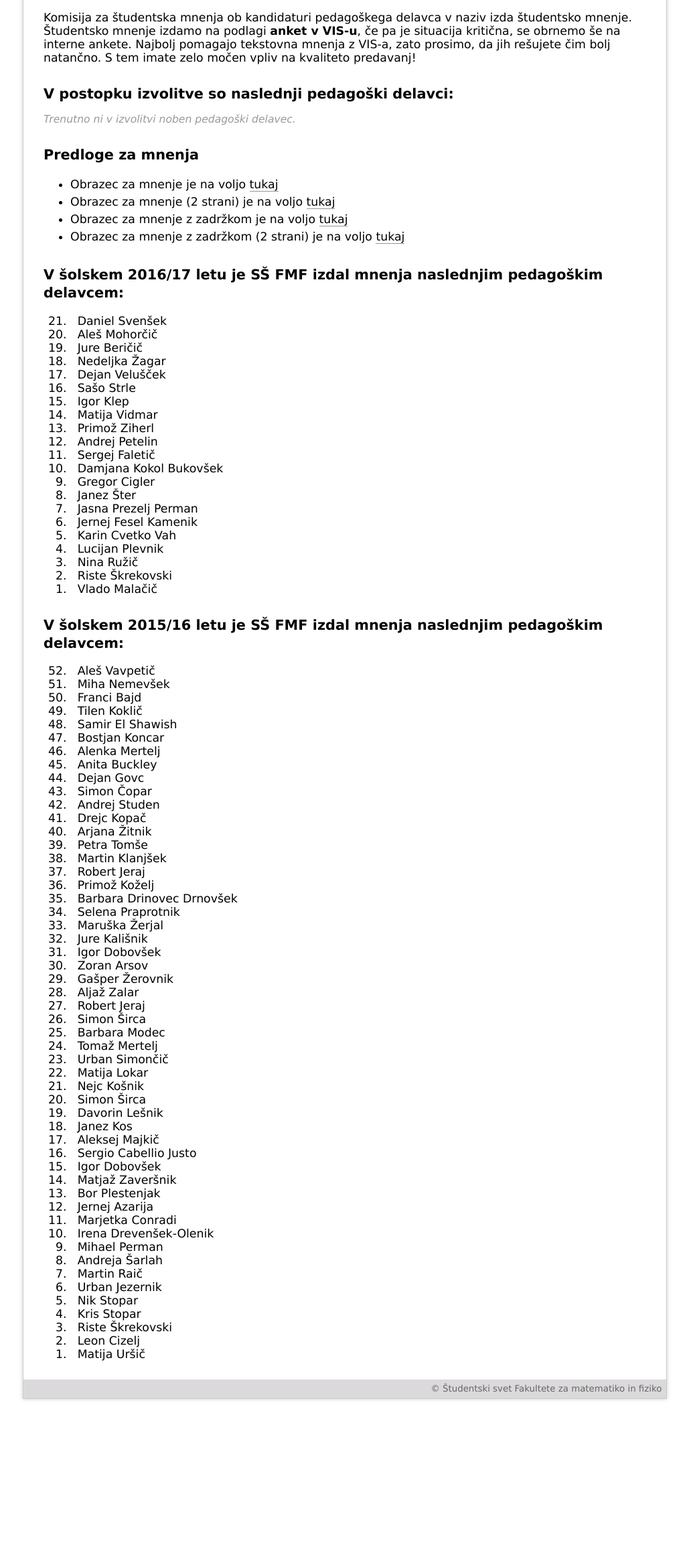
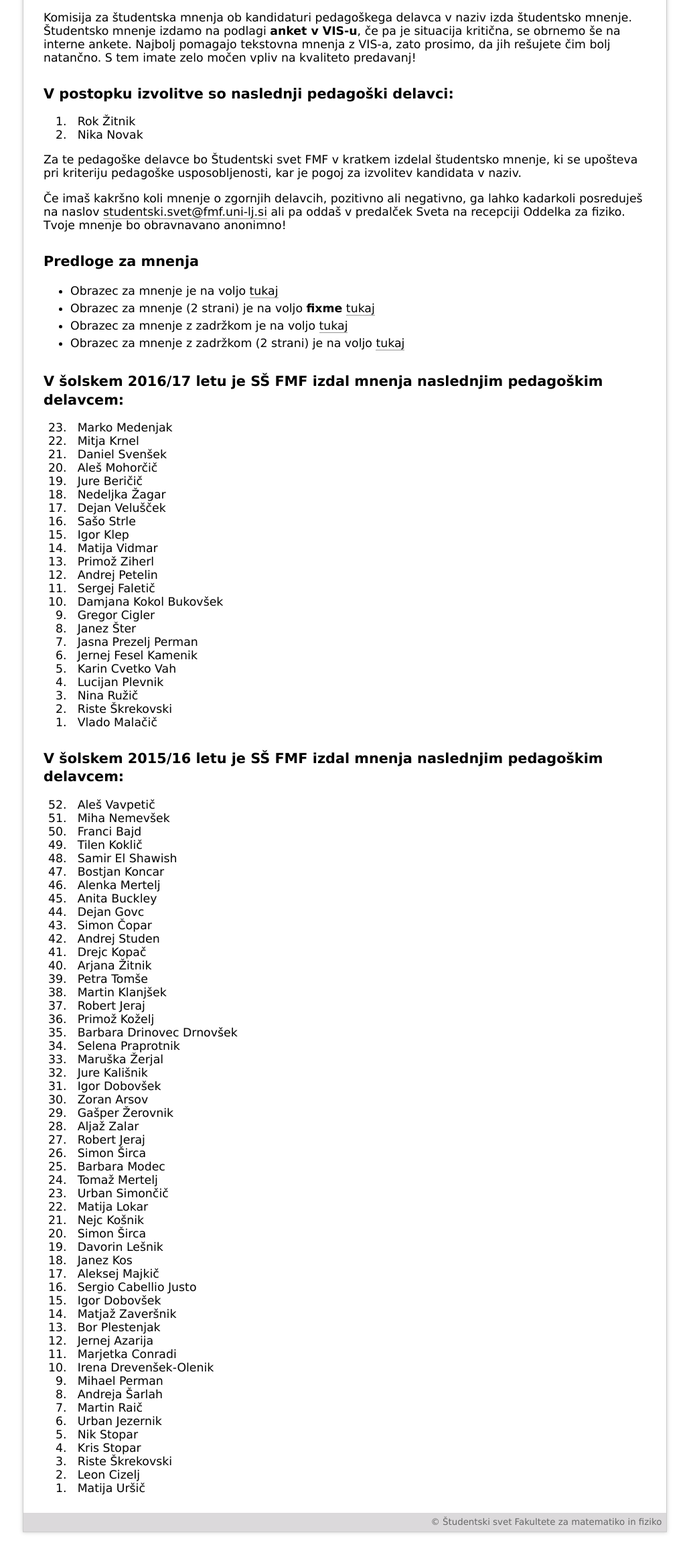
Before and after one commit to FMF-studenti/studentski-svet, a PHP site: page /mnenja in a window 1280 px wide. Shown: the part 231-2543 px from the top of the page at 67% size, without its empty margins (125-1154 px from the left). Before the commit the page ends 2321 px from the top, so only its background shows below. Run offline with PHP 8.4, Linux system fonts and the light colour scheme; some web fonts are replaced.

Commit message:
Nove izvolitve.

```diff
--- a/index.php
+++ b/index.php
@@ -45,7 +45,7 @@
 <!--
   <p>Trenutno v postopku izvolitve ni pedagoških delavcev. <a href="/mnenja">Več...<a></p>
 -->
-  <p>Trenutno je v postopku izvolitve <strong>0</strong> pedagoških delavcev. <a href="/mnenja">Več...<a></p>
+  <p>Trenutno sta v postopku izvolitve <strong>2</strong> pedagoška delavca. <a href="/mnenja">Več...<a></p>
   </div>
 </div>
 
--- a/mnenja.php
+++ b/mnenja.php
@@ -11,8 +11,10 @@ Najbolj pomagajo tekstovna mnenja z VIS-a, zato prosimo, da jih rešujete čim
 bolj natančno. S tem imate zelo močen vpliv na kvaliteto predavanj!
 
 <h2>V postopku izvolitve so naslednji pedagoški delavci:</h2>
-<p class="smallfont">Trenutno ni v izvolitvi noben pedagoški delavec.</p>
-<!-- <ol>
+<!--  <p class="smallfont">Trenutno ni v izvolitvi noben pedagoški delavec.</p> -->
+<ol>
+  <li>Rok Žitnik</li>
+  <li>Nika Novak</li>
 </ol>
 <p>Za te pedagoške delavce bo Študentski svet FMF v kratkem izdelal študentsko
 mnenje, ki se upošteva pri kriteriju pedagoške usposobljenosti, kar je pogoj za
@@ -20,18 +22,20 @@ izvolitev kandidata v naziv.</p>
 <p>Če imaš kakršno koli mnenje o zgornjih delavcih, pozitivno ali negativno, ga
 lahko kadarkoli posreduješ na naslov <a href="mailto:studentski.svet@fmf.uni-lj.si">
   studentski.svet@fmf.uni-lj.si</a> ali pa oddaš v predalček Sveta na recepciji
-Oddelka za fiziko. Tvoje mnenje bo obravnavano anonimno!</p> -->
+Oddelka za fiziko. Tvoje mnenje bo obravnavano anonimno!</p>
 
 <h2 id='templates'>Predloge za mnenja</h2>
 <ul>
   <li>Obrazec za mnenje je na voljo <a href="/dokumenti/mnenja_templates/obrazec_mnenje.pdf">tukaj</a></li>
-  <li>Obrazec za mnenje (2 strani) je na voljo <a href="/dokumenti/mnenja_templates/obrazec_mnenje_dvostransko.pdf">tukaj</a></li>
+  <li>Obrazec za mnenje (2 strani) je na voljo <b>fixme</b> <a href="/dokumenti/mnenja_templates/obrazec_mnenje_dvostransko.pdf">tukaj</a></li>
   <li>Obrazec za mnenje z zadržkom je na voljo <a href="/dokumenti/mnenja_templates/obrazec_mnenje_z_zadrzkom.pdf">tukaj</a></li>
   <li>Obrazec za mnenje z zadržkom (2 strani) je na voljo <a href="/dokumenti/mnenja_templates/obrazec_mnenje_z_zadrzkom_dvostransko.pdf">tukaj</a></li>
 </ul>
 
 <h2>V šolskem 2016/17 letu je SŠ FMF izdal mnenja naslednjim pedagoškim delavcem:</h2>
 <ol reversed="reversed">
+  <li>Marko Medenjak</li>
+  <li>Mitja Krnel</li>
   <li>Daniel Svenšek</li>
   <li>Aleš Mohorčič</li>
   <li>Jure Beričič</li>
```
